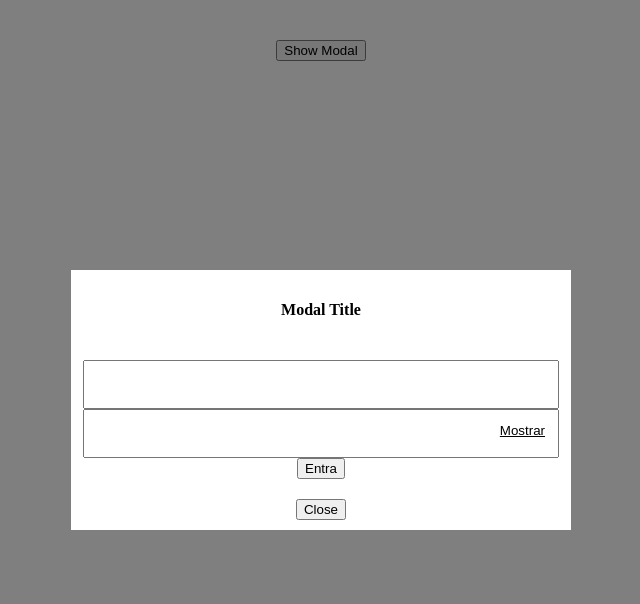
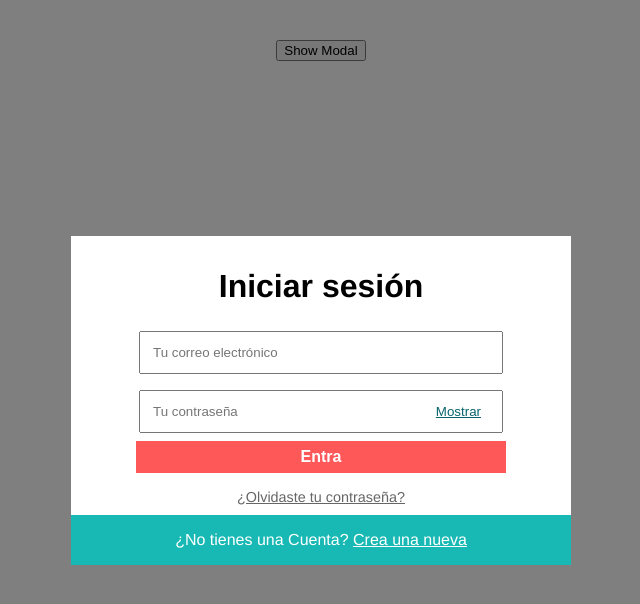
Before and after one commit to EstebGtzMtz/LoginSignup-Modal, a React (Vite) app: page / in a window 1280 px wide. Both pictures are taken after a click on the button "Show Modal". Shown: the top 604 px of the page, without its empty margins (319-959 px from the left). Built offline with nearby package versions, Linux system fonts and the light colour scheme.

Commit message:
add styling to modal

```diff
--- a/src/Context/LoginSignupProvider.tsx
+++ b/src/Context/LoginSignupProvider.tsx
@@ -6,16 +6,18 @@ const LoginSignupProvider = ({children}:ILoginSignupProviderProps) => {
 
   const [show, setShow] = useState(false);
   const [formInputsHandle, setformInputsHandle] = useState<IForm>({email: '', password:''})
-  const [showPassword, setShowPassword] = useState(false)
+  const [showPassword, setShowPassword] = useState(false);
+  const [isLogin, setIsLogin] = useState(true)
 
-  const handleEmail = (e:any) => setformInputsHandle({...formInputsHandle, email: e.target.value});
+  const handleEmail = (e:React.ChangeEvent<HTMLInputElement>) => setformInputsHandle({...formInputsHandle, email: e.target.value});
+  const handlePassword = (e: React.ChangeEvent<HTMLInputElement>) => setformInputsHandle({...formInputsHandle, password: e.target.value})
 
-  const handlePassword = (e: any) => setformInputsHandle({...formInputsHandle, password: e.target.value})
-
-  const handleSumbit = (e:any) => {
+  const handleSumbit = (e:React.FormEvent<HTMLFormElement>) => {
     e.preventDefault()
     console.log(formInputsHandle)
   }
+
+  const changeFormAction = () => setIsLogin(!isLogin)
 
   return (
     <LoginSignupContext.Provider
@@ -28,7 +30,9 @@ const LoginSignupProvider = ({children}:ILoginSignupProviderProps) => {
       handlePassword,
       showPassword,
       setShowPassword,
-      handleSumbit
+      handleSumbit,
+      isLogin,
+      changeFormAction
     }}
     >
       {children}
--- a/src/components/Form/Form.styled.ts
+++ b/src/components/Form/Form.styled.ts
@@ -10,16 +10,60 @@ export const FormContainer = styled.div`
     .embed-submit-field {
         position: relative;
         input {
-            width: 92%;
-            padding: 15px;
+            margin-top: 1rem;
+            width: 70%;
+            padding: 0.75rem;
         }
         button {
             position: absolute;
-            right: 0.625rem;
-            top: 0.813rem;
+            right: 4.625rem;
+            top: 1.813rem;
             border: none;
             background-color: white;
             text-decoration: underline;
             cursor: pointer;
+            color: #08646C;
         }
+    }
+
+    .form-button{
+        width: 77%;
+        margin-top: 0.5rem;
+        border: 1px solid #ff5859;
+        color: #fff;
+        background-color: #ff5859;
+        font-weight: 700;
+        height: 2rem;
+        font-size: 1rem;
+        cursor: pointer;
+    }
+
+    .form-button: hover {
+        background-image: linear-gradient(rgb(0 0 0/40%) 0 0)
+    }
+
+    .privacy-and-terms{
+        display: flex;
+        justify-content:center;
+        font-size: 0.9rem;
+        margin: 1rem;
+        .content{
+            width: 77%;
+            a{
+                text-decoration: none;
+                color: #139490;
+                font-size: 1rem;
+            }
+        }
+    }
+
+    a{
+        cursor: pointer;
+        font-size: 0.9rem;
+        color: #666;
+        text-align: center;
+        margin-top: 1rem;
+        text-decoration: underline;
+
+    }
 `
--- a/src/components/Form/Form.tsx
+++ b/src/components/Form/Form.tsx
@@ -4,26 +4,48 @@ import { useContext } from 'react';
 
 const Form = () => {
 
-    const {formInputsHandle, handleEmail, handlePassword, showPassword, setShowPassword, handleSumbit} = useContext(LoginSignupContext);
+  const {formInputsHandle, handleEmail, handlePassword, showPassword, setShowPassword, handleSumbit, isLogin} = useContext(LoginSignupContext);
 
   return (
     <FormContainer>
       <form className='login-signup-form' onSubmit={handleSumbit}>
         <div className='embed-submit-field'>
-                <input type="email" value={formInputsHandle.email} onChange={handleEmail}/>
+          <input type="email" value={formInputsHandle.email} onChange={handleEmail} placeholder='Tu correo electrónico'/>
         </div>
         <div className='embed-submit-field'>
-                <input type={showPassword ? 'text' : 'password'} value={formInputsHandle.password} onChange={handlePassword}/>
+          <input type={showPassword ? 'text' : 'password'} value={formInputsHandle.password} onChange={handlePassword} placeholder='Tu contraseña'/>
           <button
             onClick={(e)=>{
               setShowPassword(!showPassword)
               e.preventDefault()
             }}
-                >{showPassword ? 'Ocultar' : 'Mostrar'}</button>
+          >
+            {showPassword ? 'Ocultar' : 'Mostrar'}
+          </button>
         </div>
         <div>
-                <button onClick={handleSumbit}>Entra</button>
+          <button onClick={handleSumbit} className='form-button'>
+            {
+              isLogin ? 'Entra' : 'Crea una cuenta'
+            }
+          </button>
         </div>
+        {
+          isLogin ?
+            <>
+              <a>¿Olvidaste tu contraseña?</a>
+            </> :
+            <div className='privacy-and-terms'>
+              <div className='content'>
+                Al crear una cuenta, estoy de acuerdo con las
+                <a href="https://ayudasegundamano.force.com/s/news/t-rminos-y-condiciones-de-pago-MCZ2NJJB2H2VAWFALJNH7DZPQ46U">
+                  {` Condiciones de uso`}
+                </a>
+                {` y la `}
+                <a href="https://cool-puppy-873167.netlify.app/">Politica de privacidad</a>
+              </div>
+            </div>
+        }
       </form>
     </FormContainer>
   )
--- a/src/components/Modal/Modal.styled.ts
+++ b/src/components/Modal/Modal.styled.ts
@@ -1,6 +1,7 @@
 import styled from 'styled-components';
 
 export const ModalContainer =  styled.div`
+    font-family: Helvetica;
     position: fixed;
     left: 0;
     top: 0;
@@ -11,16 +12,36 @@ export const ModalContainer =  styled.div`
     align-items:center;
     justify-content: center;
 
+    .modal-header{
+        margin: 2rem 1rem 0;
+    }
+
+
+    .modal-title{
+        font-size: 2rem;
+        font-weight: bold;
+    }
+
     .modal-content{
         width:31.25rem;
         background-color: #fff;
-    }
-
-    .modal-header, .modal-footer{
-        padding: 0.625rem;
+        font-size:2rem;
     }
 
     .modal-body{
         padding: 0.625rem;
     }
+
+    .modal-footer{
+        cursor: pointer;
+        padding: 1rem;
+        background-color: #18b9b4;
+        display: flex;
+        align-items: center;
+        justify-content:center;
+        a{
+            color: #fff;
+            font-size: 1rem;
+        }
+    }
 `
--- a/src/components/Modal/Modal.tsx
+++ b/src/components/Modal/Modal.tsx
@@ -1,8 +1,12 @@
+import { useContext } from 'react';
+import { LoginSignupContext } from '../../Context/LoginSignupContext';
 import { IShowModalProps } from '../../interfaces/interfaces';
 import Form from '../Form/Form';
 import { ModalContainer } from './Modal.styled'
 
 const Modal = ({show, setShow}: IShowModalProps) => {
+
+  const {isLogin, changeFormAction} = useContext(LoginSignupContext);
 
     if(!show){
         return null;
@@ -12,13 +16,25 @@ const Modal = ({show, setShow}: IShowModalProps) => {
     <ModalContainer onClick={()=>setShow(false)}>
       <div className='modal-content' onClick={e => e.stopPropagation()}>
         <div className='modal-header'>
-                <h4 className='modal-title'>Modal Title</h4>
+          <div className='modal-title'>
+            {
+              isLogin ? 'Iniciar sesión' : 'Crea una cuenta'
+            }
+          </div>
         </div>
         <div className='modal-body'>
           <Form />
         </div>
-            <div className='modal-footer'>
-                <button className='button' onClick={()=>setShow(false)}>Close</button>
+        <div className='modal-footer' onClick={changeFormAction}>
+          {
+            isLogin ?
+            <>
+              <a>¿No tienes una Cuenta? <u>Crea una nueva</u></a>
+            </> :
+            <>
+              <a>¿Ya tienes Cuenta? <u>Inicia sesión</u></a>
+            </>
+          }
         </div>
       </div>
     </ModalContainer>
```
Also changed, not shown: src/interfaces/interfaces.ts (line endings or trailing spaces). Lines whose indentation alone changed are shown as unchanged.
